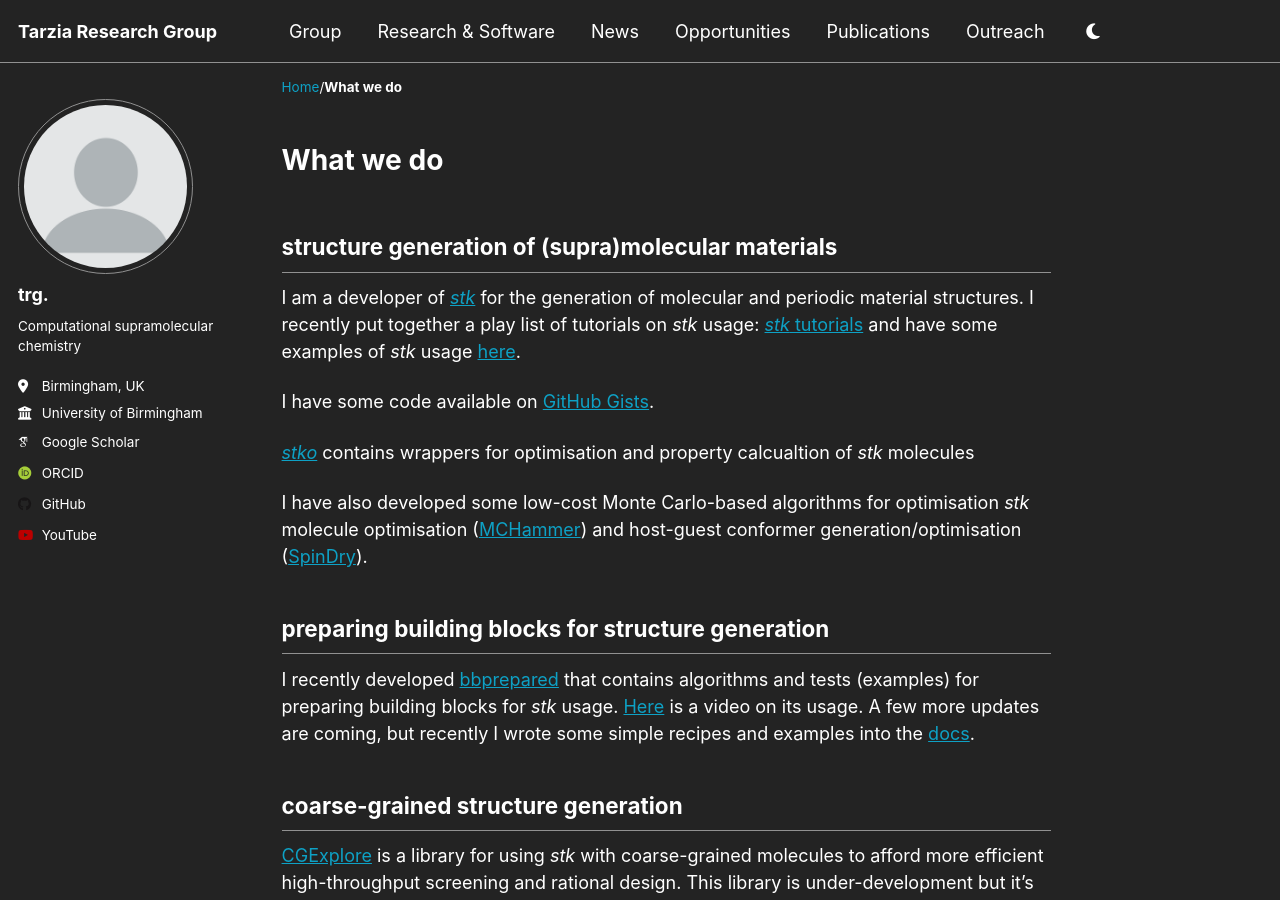
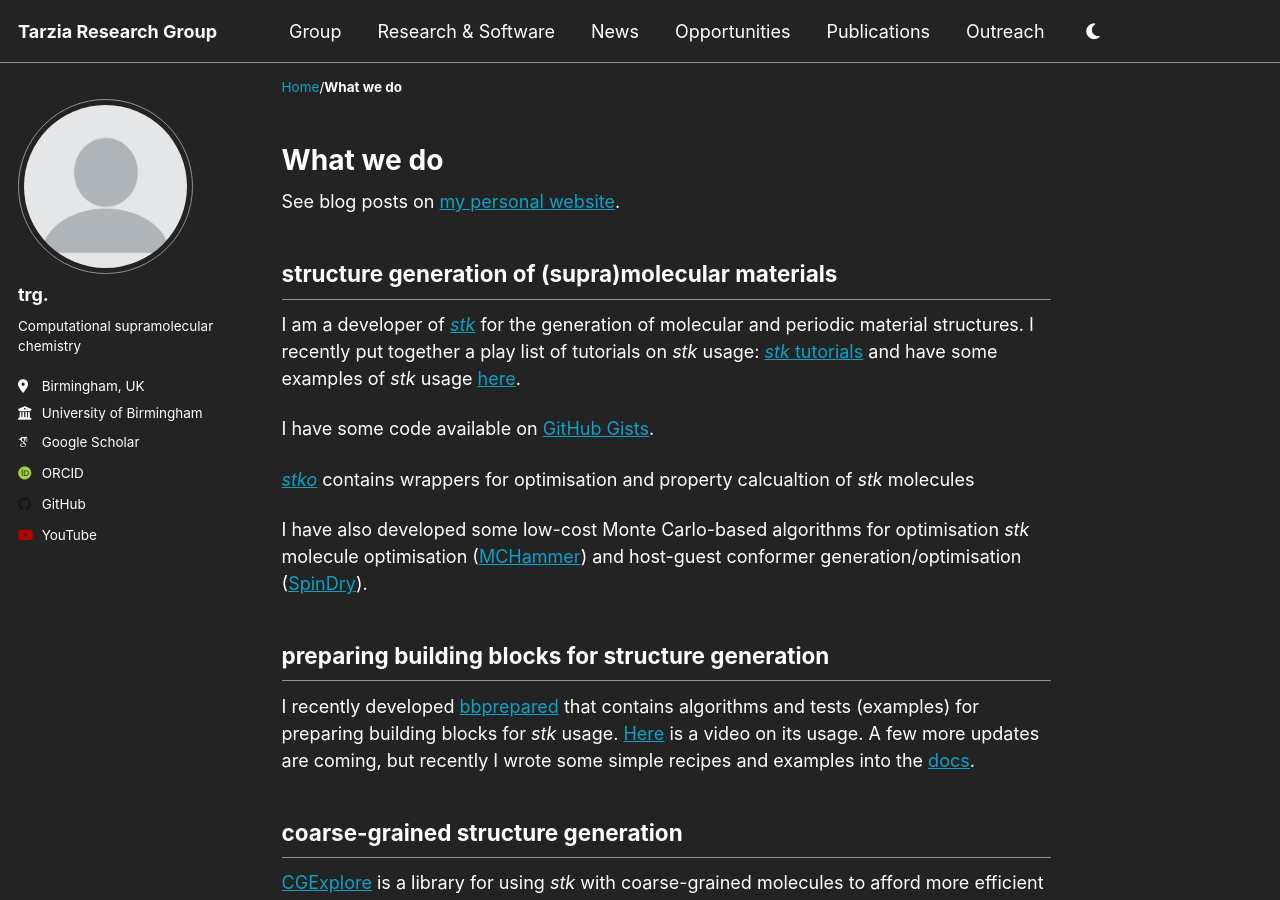
Before and after one commit to TarziaResearchGroup/TarziaResearchGroup.github.io, a Jekyll site: the page built from _pages/research.md, in a window 1280 px wide and 900 px high. Built offline with Jekyll 4.4.1, drawn with Linux system fonts in a browser that asks for light colours; some web fonts are replaced; a script that is not in the unit is left out.

Commit message:
Update research.md

```diff
--- a/_pages/research.md
+++ b/_pages/research.md
@@ -3,6 +3,9 @@ permalink: /research/
 title: "What we do"
 author_profile: true
 ---
+
+See blog posts on [my personal website](https://andrewtarzia.github.io/year-archive/).
+
 
 ## structure generation of (supra)molecular materials
 
```
